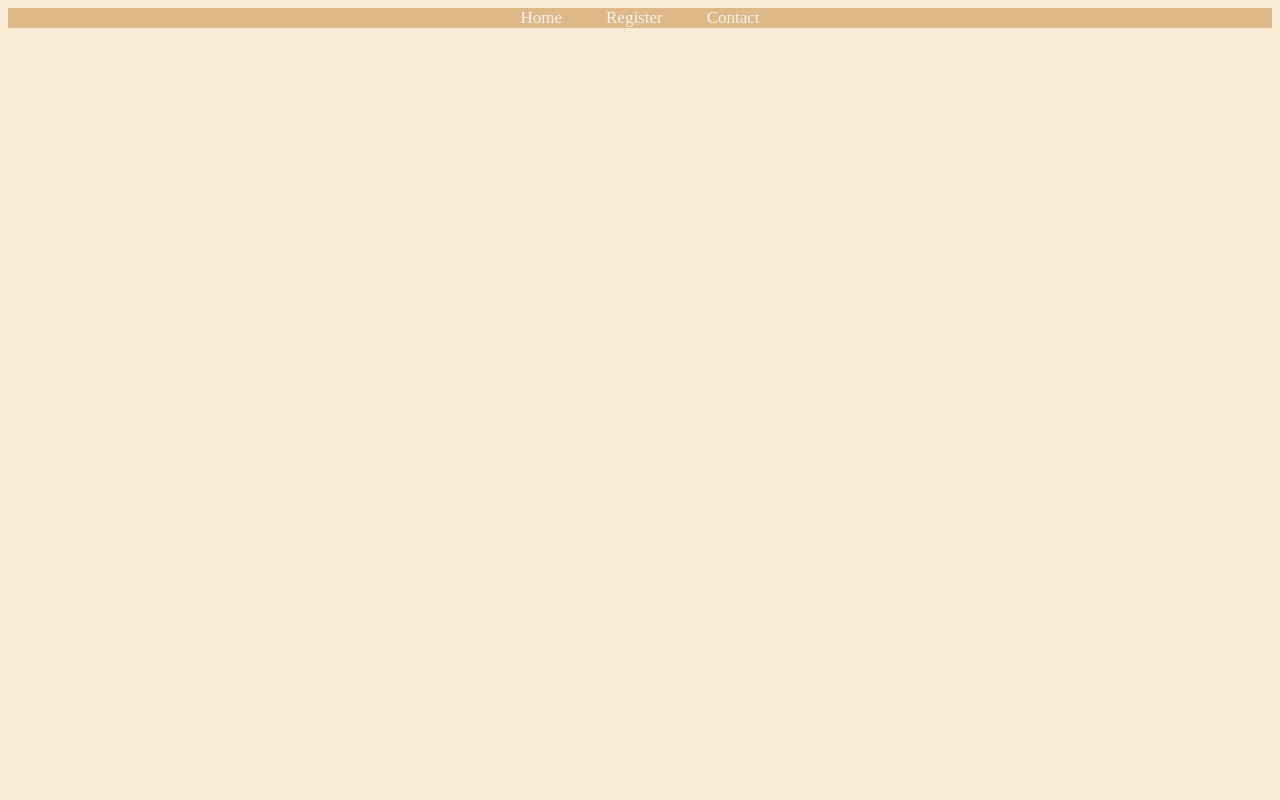
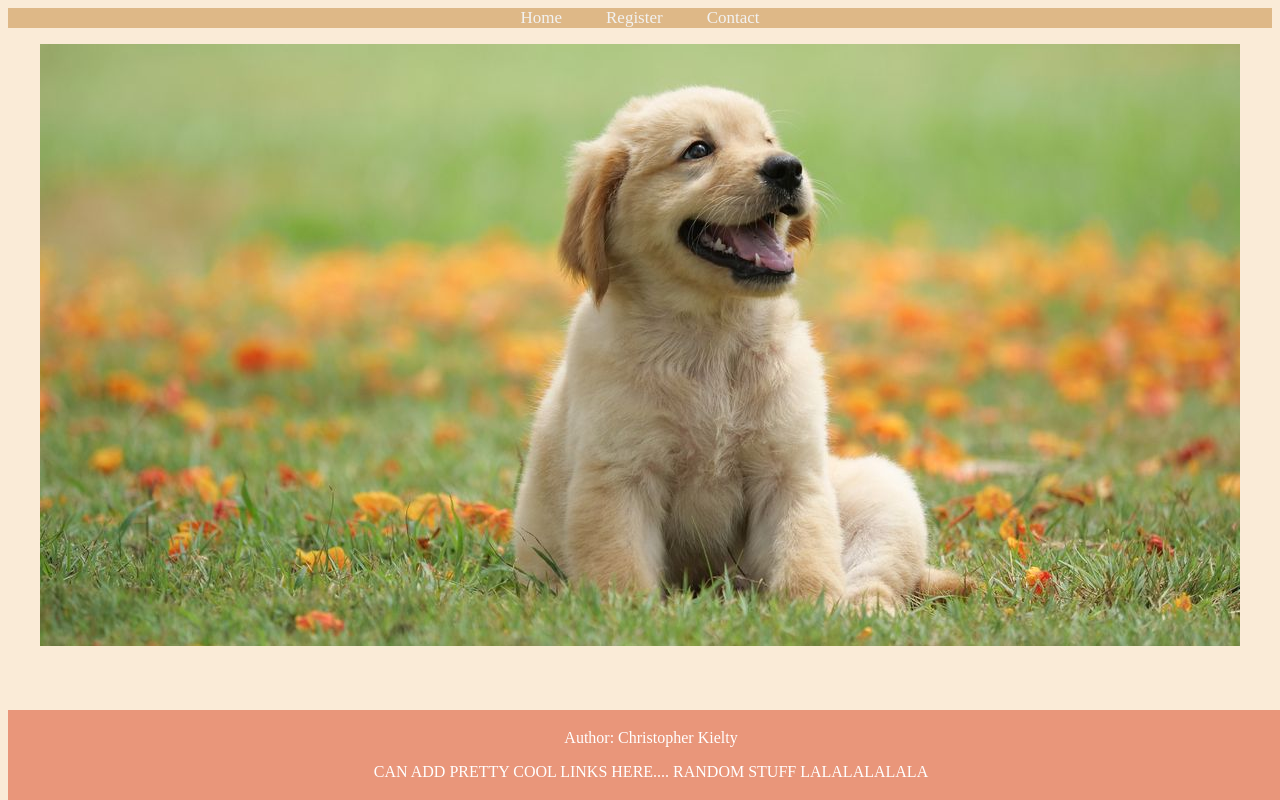
Before and after one commit to chrisk177/pwa-test, a plain HTML site: page client/home/index.html in a window 1280 px wide. Drawn offline with Linux system fonts and the light colour scheme.

Commit message:
adding footer and pic

```diff
--- a/client/home/index.html
+++ b/client/home/index.html
@@ -15,7 +15,15 @@
         <a href="#contact" class="bar bar-item">Contact</a>
     </nav>
     <main>
+        <img src="./pics/dog.jpeg">
     </main>
     <script src="index.js"></script>
 </body>
+
+<footer>
+    <p>Author: Christopher Kielty<br>
+
+    <p>CAN ADD PRETTY COOL LINKS HERE.... RANDOM STUFF LALALALALALA <br>
+  </footer>
+
 </html>
--- a/client/home/stylesheet.css
+++ b/client/home/stylesheet.css
@@ -3,8 +3,9 @@ body {
 }
 
 main {
-    width: 50%;
-    margin: 50px auto;
+    /* width: 50%; */
+    /* margin: 50px auto; */
+    padding-top: 1rem;
     text-align: center;
 }
 
@@ -30,3 +31,13 @@ main {
     background-color: #ddd;
     color: black;
 }
+
+footer {
+    text-align: center;
+    padding: 3px;
+    background-color: DarkSalmon;
+    color: white;
+    position: fixed;
+    bottom: 0;
+    width: 100%;
+}
```
Also changed, not shown: client/home/pics/dog.jpeg (added).
